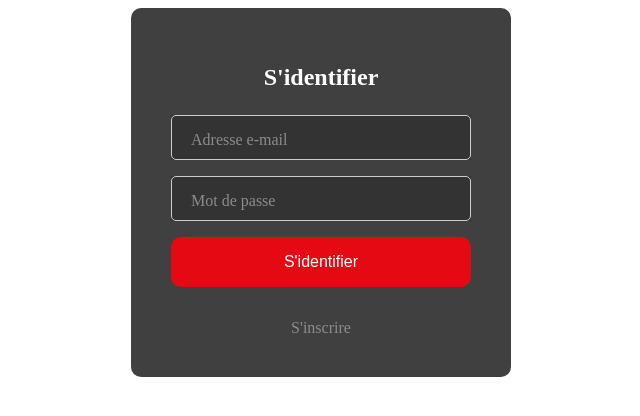
After one commit to Ibramadi75/Netflixio_php, a PHP site: page /vues/composants/formulaire_connexion.php in a window 1280 px wide. The commit adds this page. Shown: the top 416 px of the page, without its empty margins (319-959 px from the left). Run offline with PHP 8.4, Linux system fonts and the light colour scheme.

Commit message:
développement de la page de connexion 's'identifier'

```diff
--- a/bdd.sql
+++ b/bdd.sql
@@ -69,5 +69,7 @@ CREATE TABLE user_ratings (
 
 INSERT INTO subscription_types(libelle, price) VALUES('free', 0.0), ('standard', 3.99), ('premium', 4.99), ('ultra', 7.99);
 INSERT INTO users(username,password,email,subscription_type,created_at)VALUES('user1','password1','user1@example.com',2,'2022-12-31'),('user2','password2','user2@example.com', 0,'2023-01-31'),('user3','password3','user3@example.com', 1,'2022-11-30');
-INSERT INTO contents(title,release_year,number_of_seasons,duration,rating)VALUES('Titanic',2021,NULL,134,3.0),('Rebelle',2020,NULL,86,4.2),('Tenet',2019,NULL,92,2.8);
-INSERT INTO contents_profiles(idContent, url_affiche) VALUES(1, "https://m.media-amazon.com/images/I/8129a7-9A7L._AC_SX425_.jpg"), (2, "https://m.media-amazon.com/images/I/81G2BOxV96L._AC_SY879_.jpg"), (3, "https://static.actu.fr/uploads/2021/01/cine-affiche-tenet.jpg");
+INSERT INTO contents(title,release_year,number_of_seasons,duration,rating)VALUES('Titanic',2021,NULL,134,3.0),('Rebelle',2020,NULL,86,4.2),('Tenet',2019,NULL,92,2.8),('Titanic',2021,NULL,134,3.0),('Rebelle',2020,NULL,86,4.2),('Tenet',2019,NULL,92,2.8),
+('Titanic',2021,NULL,134,3.0),('Rebelle',2020,NULL,86,4.2),('Tenet',2019,NULL,92,2.8),
+('Titanic',2021,NULL,134,3.0),('Rebelle',2020,NULL,86,4.2),('Tenet',2019,NULL,92,2.8), ('Futurama', 1997, 8, NULL, 4.4);
+INSERT INTO contents_profiles(idContent, url_affiche) VALUES(1, "https://m.media-amazon.com/images/I/8129a7-9A7L._AC_SX425_.jpg"), (2, "https://m.media-amazon.com/images/I/81G2BOxV96L._AC_SY879_.jpg"), (3, "https://static.actu.fr/uploads/2021/01/cine-affiche-tenet.jpg"), (4, "https://m.media-amazon.com/images/I/8129a7-9A7L._AC_SX425_.jpg"), (5, "https://m.media-amazon.com/images/I/81G2BOxV96L._AC_SY879_.jpg"), (6, "https://static.actu.fr/uploads/2021/01/cine-affiche-tenet.jpg"),(7, "https://m.media-amazon.com/images/I/8129a7-9A7L._AC_SX425_.jpg"), (8, "https://m.media-amazon.com/images/I/81G2BOxV96L._AC_SY879_.jpg"), (9, "https://static.actu.fr/uploads/2021/01/cine-affiche-tenet.jpg"),(10, "https://m.media-amazon.com/images/I/8129a7-9A7L._AC_SX425_.jpg"), (11, "https://m.media-amazon.com/images/I/81G2BOxV96L._AC_SY879_.jpg"), (12, "https://static.actu.fr/uploads/2021/01/cine-affiche-tenet.jpg"), (13, "https://flxt.tmsimg.com/assets/p9932851_b_h9_ab.jpg");
--- /dev/null
+++ b/vues/composants/formulaire_connexion.php
@@ -0,0 +1,96 @@
+<div class="connexion">
+    <h1>S'identifier</h1>
+    <form action="">
+        <div class="parent" style="position:relative">
+            <input type="text" name="identifiantUser" id="identifiantUser">
+            <label for="identifiantUser">Adresse e-mail</label>
+        </div>
+        <div class="parent" style="position:relative">
+            <input type="password" name="motDePasseUser" id="motDePasseUser">
+            <label for="motDePasseUser">Mot de passe</label>
+        </div>
+        <div class="submitCont">
+            <input type="submit" value="S'identifier">
+        </div>
+    </form>
+    <a href="">S'inscrire</a>
+</div>
+<style>
+    .submitCont {
+        background: #e50914;
+        border-radius: 10px;
+    }
+
+    .connexion {
+        color: white;
+        width: 300px;
+        height: fit-content;
+        margin: 0 auto;
+        padding: 1em;
+        border-radius: 10px;
+        padding: 40px;
+        text-align: center;
+        background-color: rgba(0, 0, 0, .75);
+    }
+
+    .connexion h1 {
+        margin-bottom: 1em;
+        font-size: 1.5em;
+    }
+
+    .connexion form {
+        margin-bottom: 1em;
+    }
+
+    .connexion form label {
+        position: absolute;
+        left: 20px;
+        top: 1em;
+        background-color: none;
+        color: #8c8c8c;
+    }
+
+    .parent>* {
+        transition: .1s;
+    }
+
+    .parent>input:focus+label {
+        font-size: 12px;
+        top: 2px;
+    }
+
+    .parent {
+        background: #333;
+        margin-bottom: 1em;
+    }
+
+
+    .connexion form input[type="text"],
+    .connexion form input[type="password"] {
+        font-size: 20px;
+        color: #8c8c8c;
+        background: none;
+        width: 100%;
+        padding: .5em 0;
+        border-radius: 5px;
+        border: 1px solid #ccc;
+    }
+
+    .connexion form input[type="submit"] {
+        background-color: black;
+        color: white;
+        padding: 1em 1em;
+        border: none;
+        border-radius: 5px;
+        cursor: pointer;
+        background: none;
+        font-size: 16px;
+    }
+
+    .connexion a {
+        display: inline-block;
+        margin-top: 1em;
+        color: #8c8c8c;
+        text-decoration: none;
+    }
+</style>
```
Also changed, not shown: includes/class.metteurEnScene.php (+8 -10 lines), vues/accueil.php (+31 -7 lines), vues/contents/BebasNeue.otf (added), vues/contents/Netflixio_Logo.png (added), vues/traitement.php (added).
